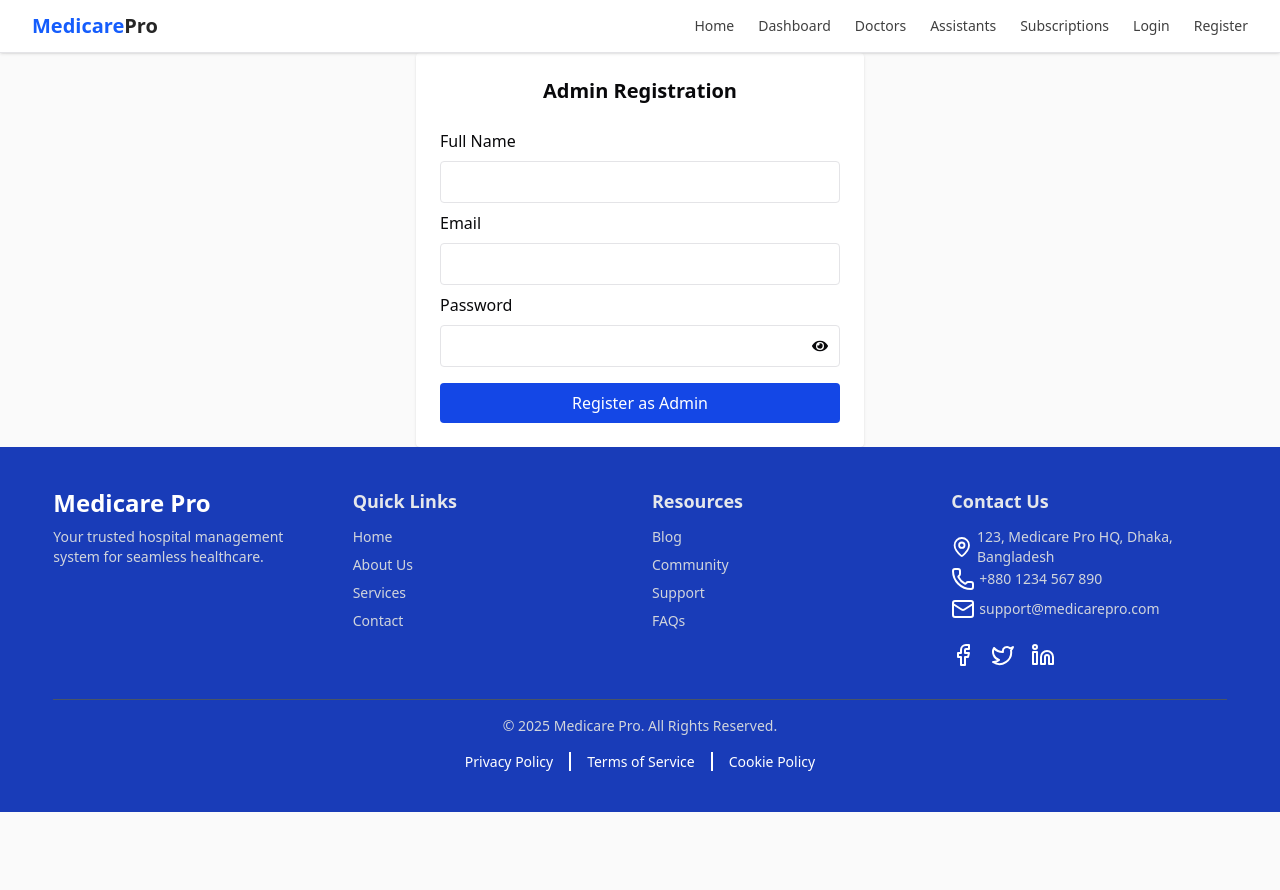
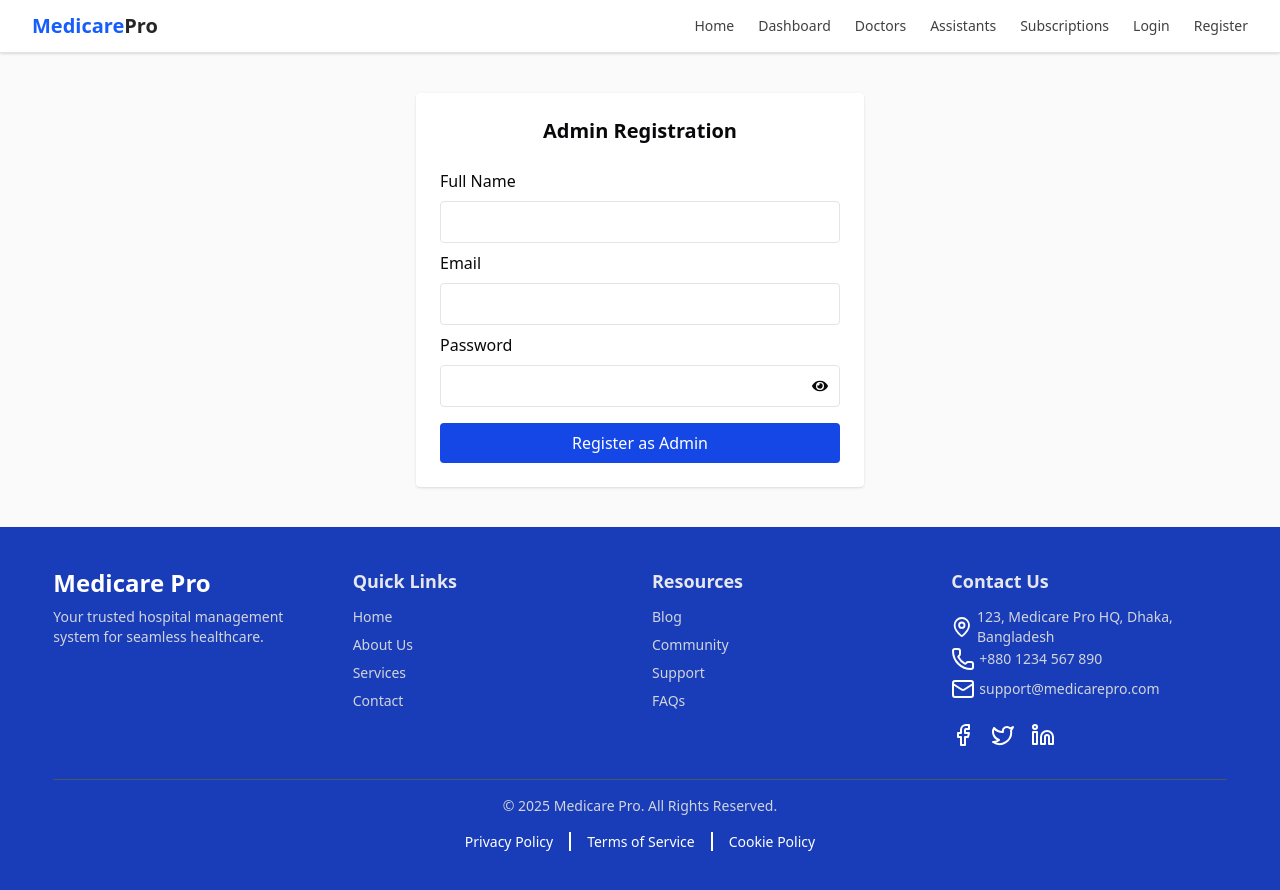
Before and after one commit to wptasmina/medicare-pro, a Next.js app: page /signup/admin in a window 1280 px wide. Before the commit the page ends 812 px from the top, so only its background shows below. Built offline with nearby package versions, Linux system fonts and the light colour scheme.

Commit message:
admin from add margin

```diff
--- a/src/app/(auth)/signup/admin/page.tsx
+++ b/src/app/(auth)/signup/admin/page.tsx
@@ -27,7 +27,7 @@ export default function AdminSignupForm() {
   };
 
   return (
-    <form onSubmit={handleSubmit(onSubmit)} className="max-w-md mx-auto p-6 bg-white shadow rounded">
+    <form onSubmit={handleSubmit(onSubmit)} className="max-w-md mx-auto my-10 p-6 bg-white shadow rounded">
       <h2 className="text-xl font-bold text-center mb-6">Admin Registration</h2>
 
       <label className="block mb-2">Full Name</label>
```
